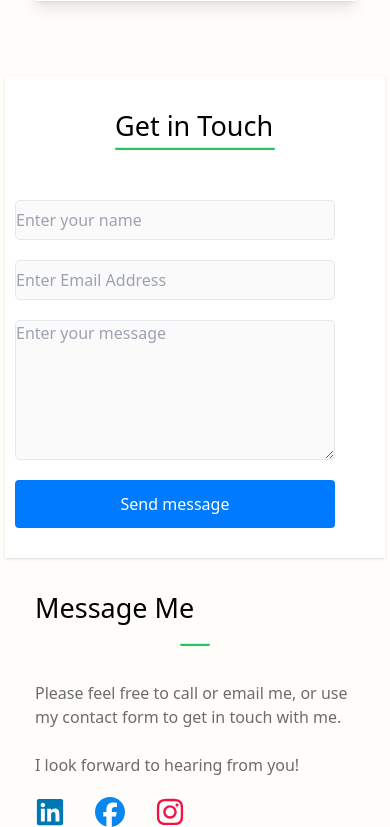
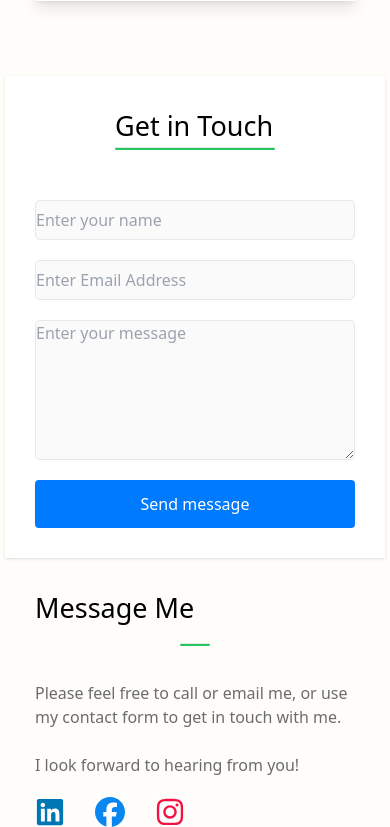
Before and after one commit to Roshan-Ojha/roshan-ojha.github.io, a Next.js app: page /contact in a window 390 px wide. Shown: the part 786-1613 px from the top of the page. Built offline with nearby package versions, Linux system fonts and the light colour scheme.

Commit message:
contact responsive

```diff
--- a/app/(routes)/contact/page.tsx
+++ b/app/(routes)/contact/page.tsx
@@ -76,7 +76,7 @@ export default function Contact() {
             <hr className="self-start w-[160px] h-[3px] bg-green-500 rounded" />
           </div>
 
-          <div className="mt-[50px]">
+          <div className="mt-[50px] max-[1110px]:self-center">
             <form
               className="flex flex-col space-y-[20px] "
               action="mailto:roshanojha65@gmail.com"
```
